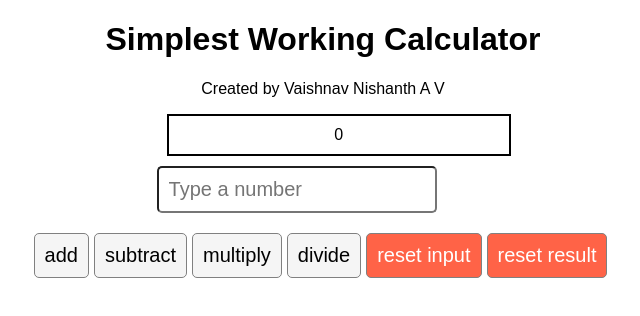
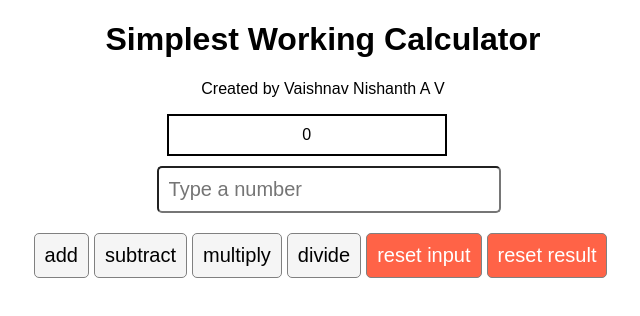
Before and after one commit to vaishnavnishanth3/react-basics-meta, a React (Create React App) app: page / in a window 1280 px wide. Shown: the top 316 px of the page, without its empty margins (317-957 px from the left). Built offline with nearby package versions, Linux system fonts and the light colour scheme; the HTML template or start-up script is replaced by a standard one.

Commit message:
Update App.css

```diff
--- a/src/App.css
+++ b/src/App.css
@@ -12,7 +12,7 @@ button {
 input {
   position: relative;
   left: 37%;
-  width: 20%;
+  width: 25%;
   display: block;
   margin-bottom: 20px;
 }
@@ -32,7 +32,7 @@ button:nth-last-child(1) {
 form p{
   position: relative;
   left: 37%;
-  width: 25%;
+  width: 20%;
   border: 2px black solid;
   padding: 10px;
   margin: 10px;
```
